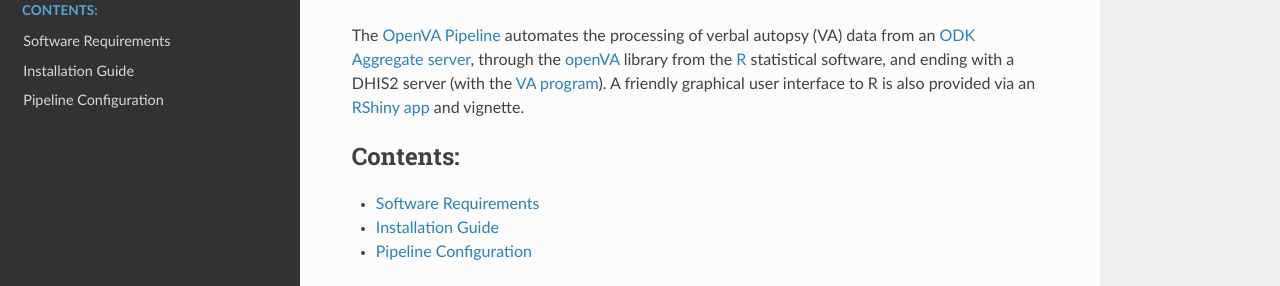
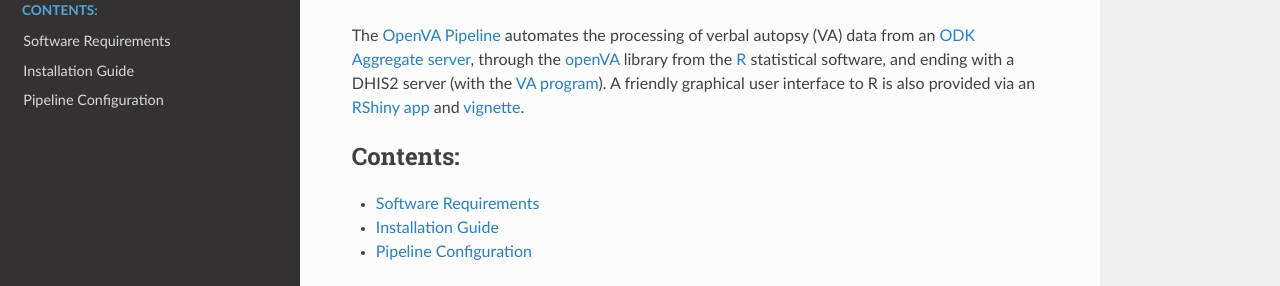
Before and after one commit to hannank/OpenVA_Pipeline, a Sphinx documentation site: the page built from docs/index.rst, in a window 1280 px wide. Shown: the part 136-422 px from the top of the page. Built offline with Sphinx 7.4.7 and the Read the Docs theme 2.0.0, drawn with Linux system fonts in a browser that asks for light colours; part of the change alters nothing that is shown.

```diff
--- a/docs/index.rst
+++ b/docs/index.rst
@@ -10,8 +10,8 @@ The `OpenVA Pipeline <https://github.com/D4H-CRVS/OpenVA_Pipeline>`_ automates t
 `ODK Aggregate server <https://docs.opendatakit.org/aggregate-intro/>`_, through the
 `openVA <https://cran.r-project.org/web/packages/openVA/index.html>`_ library from the `R <https://cran.r-project.org/>`_ statistical
 software, and ending with a DHIS2 server (with the `VA program <https://github.com/SwissTPH/dhis2_va_draft>`_).  A friendly graphical
-user interface to R is also provided via an `RShiny app <https://github.com/D4H-CRVS/OpenVA_Pipeline/tree/master/ShinyDownload>`_ and
-vignette.
+user interface to R is also provided via an `RShiny app <https://github.com/D4H-CRVS/OpenVA_RShiny>`_ and
+`vignette <https://github.com/D4H-CRVS/OpenVA_RShiny/blob/master/shiny-openVA-vignette.pdf>`_.
 
 
 .. toctree::
```
